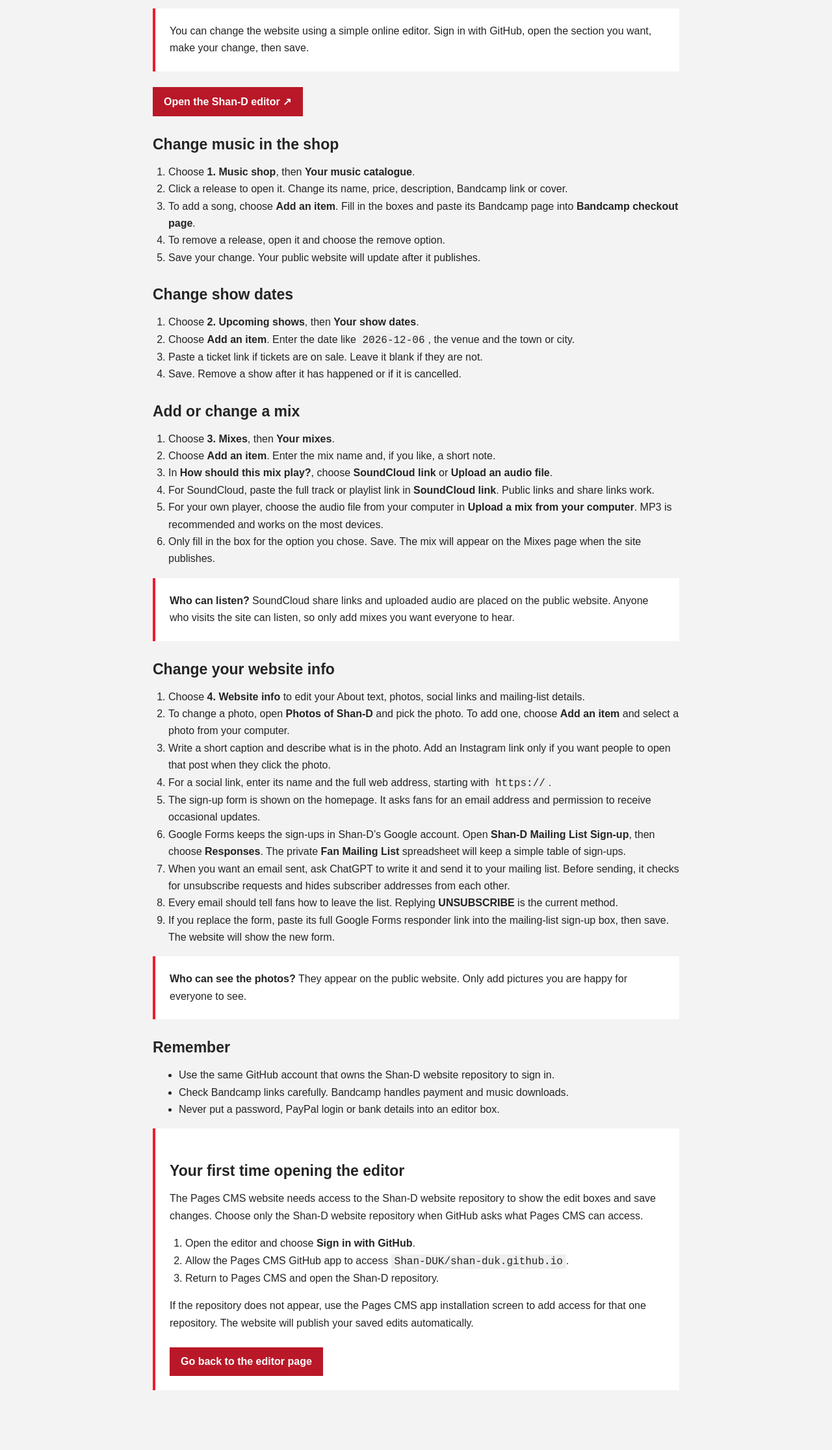
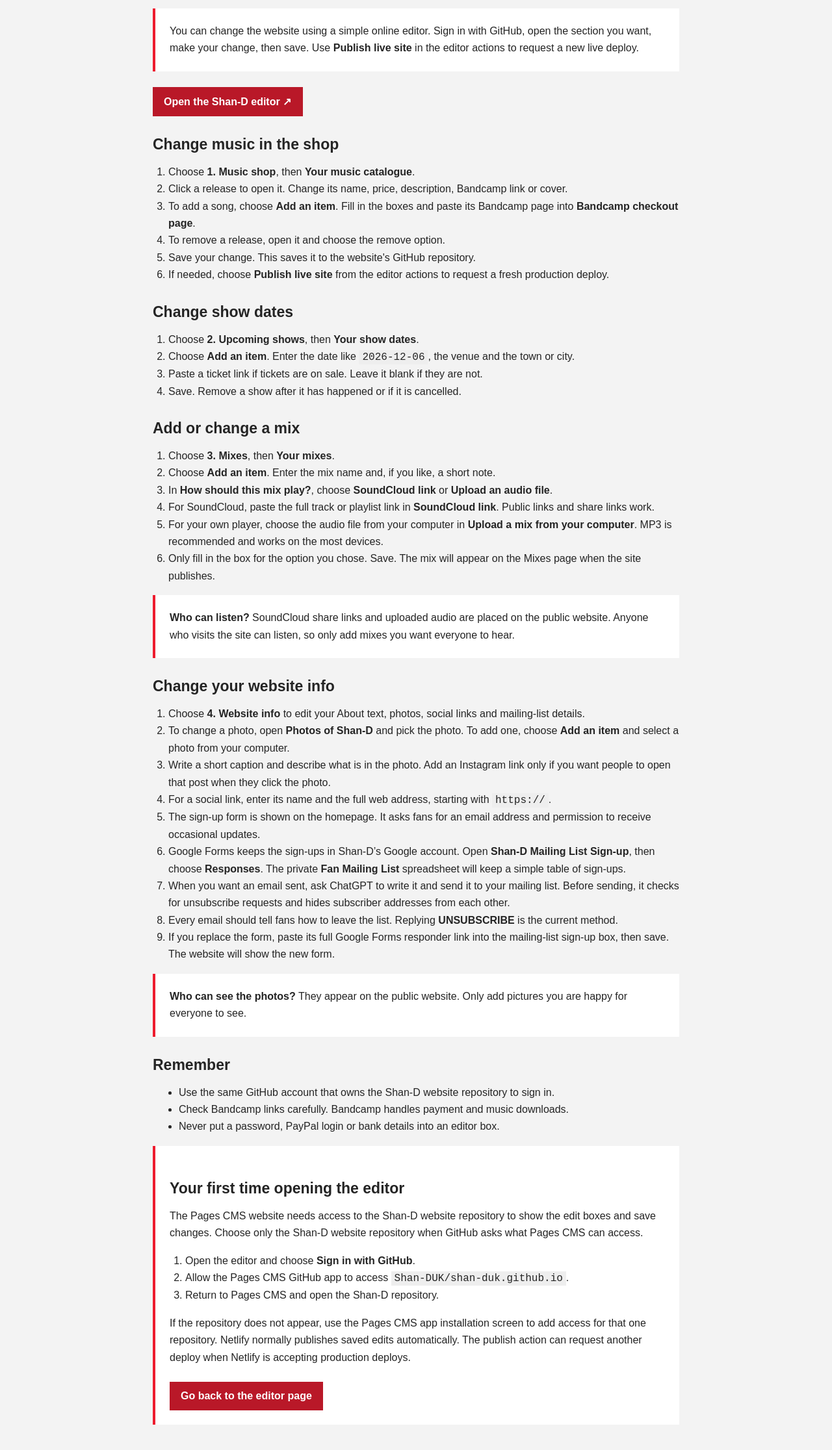
Before and after one commit to Shan-DUK/shan-duk.github.io, a plain HTML site: page admin/help.html in a window 1280 px wide. Shown: the part 152-2384 px from the top of the page at 65% size. Drawn offline with Linux system fonts and the light colour scheme.

Commit message:
Add manual publish action to Pages CMS

```diff
--- a/admin/help.html
+++ b/admin/help.html
@@ -27,7 +27,7 @@
   <header><a href="index.html">← Back to the website editor</a></header>
   <main>
     <h1>How to update the Shan-D website</h1>
-    <p class="intro">You can change the website using a simple online editor. Sign in with GitHub, open the section you want, make your change, then save.</p>
+    <p class="intro">You can change the website using a simple online editor. Sign in with GitHub, open the section you want, make your change, then save. Use <strong>Publish live site</strong> in the editor actions to request a new live deploy.</p>
     <a class="button" href="https://app.pagescms.org/Shan-DUK/shan-duk.github.io">Open the Shan-D editor ↗</a>
 
     <h2>Change music in the shop</h2>
@@ -36,7 +36,8 @@
       <li>Click a release to open it. Change its name, price, description, Bandcamp link or cover.</li>
       <li>To add a song, choose <strong>Add an item</strong>. Fill in the boxes and paste its Bandcamp page into <strong>Bandcamp checkout page</strong>.</li>
       <li>To remove a release, open it and choose the remove option.</li>
-      <li>Save your change. Your public website will update after it publishes.</li>
+      <li>Save your change. This saves it to the website's GitHub repository.</li>
+      <li>If needed, choose <strong>Publish live site</strong> from the editor actions to request a fresh production deploy.</li>
     </ol>
 
     <h2>Change show dates</h2>
@@ -87,7 +88,7 @@
         <li>Allow the Pages CMS GitHub app to access <code>Shan-DUK/shan-duk.github.io</code>.</li>
         <li>Return to Pages CMS and open the Shan-D repository.</li>
       </ol>
-      <p>If the repository does not appear, use the Pages CMS app installation screen to add access for that one repository. The website will publish your saved edits automatically.</p>
+      <p>If the repository does not appear, use the Pages CMS app installation screen to add access for that one repository. Netlify normally publishes saved edits automatically. The publish action can request another deploy when Netlify is accepting production deploys.</p>
       <a class="button" href="index.html">Go back to the editor page</a>
     </section>
   </main>
```
Also changed, not shown: admin/index.html (+3 -2 lines), 3 other files.
